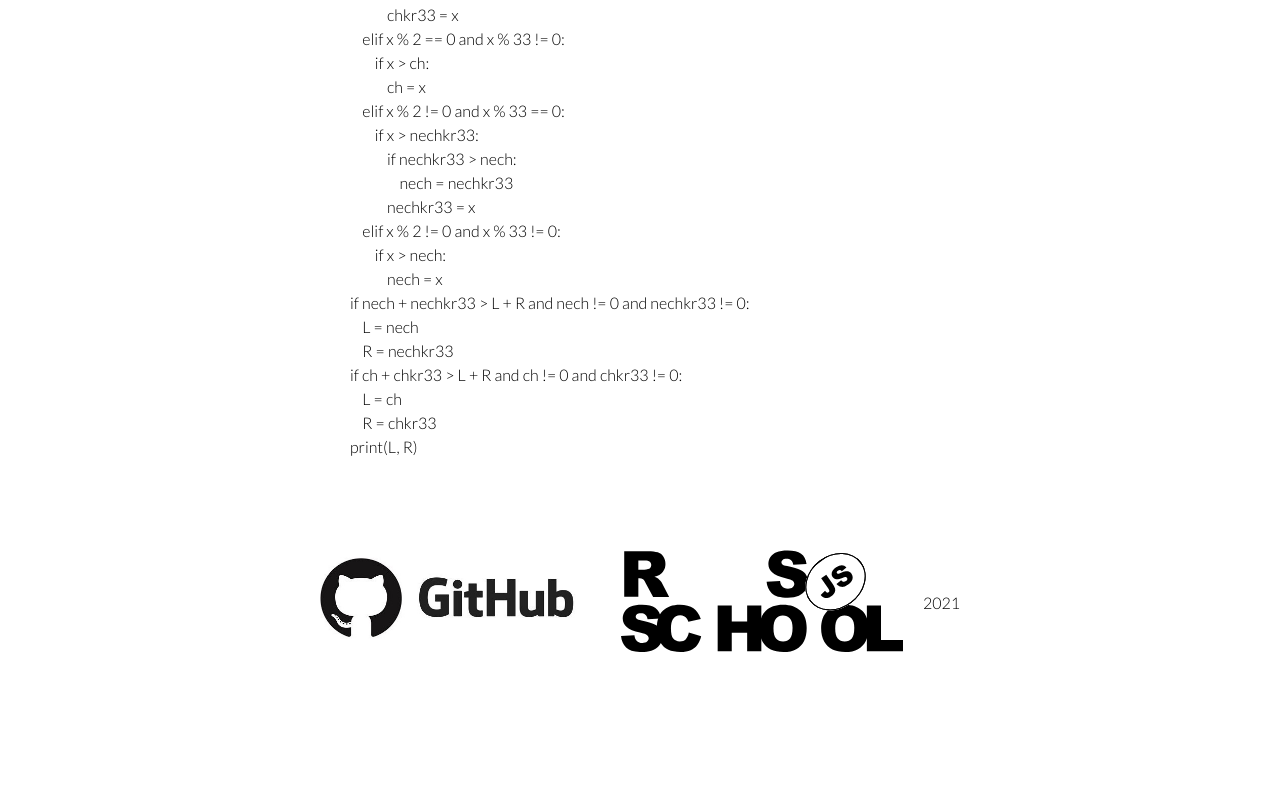
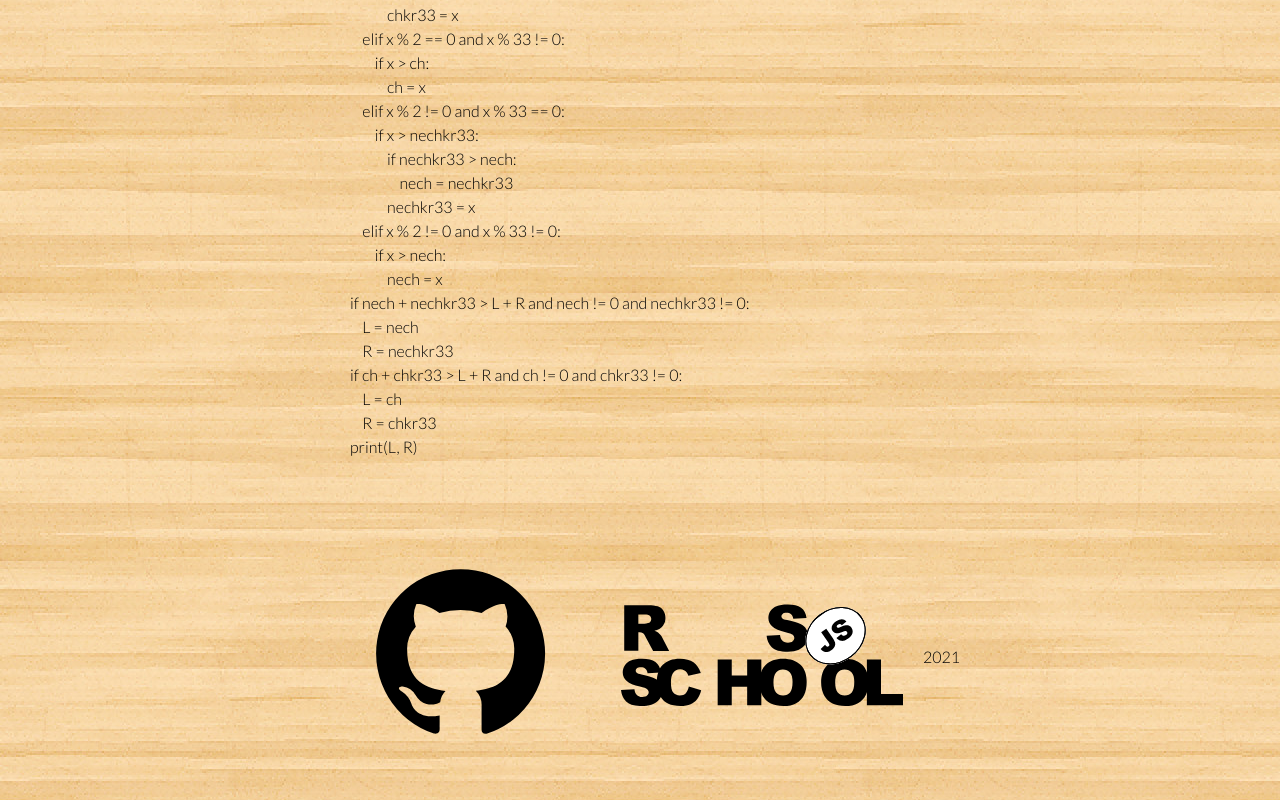
Before and after one commit to Bulation/rsschool-cv, a plain HTML site: page index.html in a window 1280 px wide. Shown: the part 1771-2571 px from the top of the page. Before the commit the page ends 2463 px from the top, so only its background shows below. Drawn offline with Linux system fonts and the light colour scheme; files whose address does not match are found by name.

Commit message:
refactor: add github svg, background image

```diff
--- a/index.html
+++ b/index.html
@@ -100,7 +100,7 @@ print(L, R)
         </section>
     </main>
     <footer>
-        <a href="https://github.com/Bulation"><img class="github" src="img/github.jpg" alt="Link on my GitHub"></a>
+        <a href="https://github.com/Bulation"><img src="img/github.svg" alt="Link on my GitHub"></a>
         <a href="https://rs.school/js/"><img src="img/rs_school_js.svg" alt="RSSchool course"></a>
         <p>2021</p>
     </footer>
--- a/styles/style.css
+++ b/styles/style.css
@@ -5,6 +5,9 @@
     font-size: 16px;
     line-height: 150%;
     font-family: Lato, sans-serif;
+}
+body {
+    background-image: url(../img/bg.jpg);
 }
 @font-face {
     font-family: Kollektif;
@@ -73,9 +76,6 @@ footer a {
     width: 50%;
     margin-right: 20px;
 }
-.github {
-    max-width: 100%;
-}
 @media screen and (max-width: 1024px) {
     section {
         max-width: 100%;
```
Also changed, not shown: img/bg.jpg (added), img/github.jpg (deleted), img/github.svg (added).
